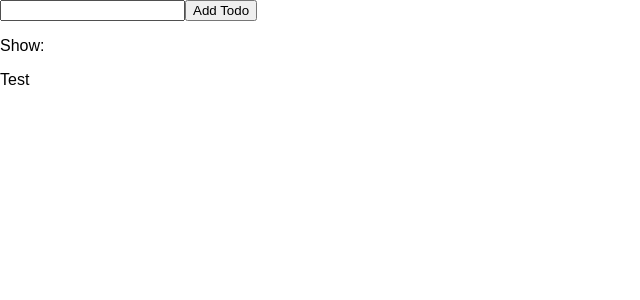
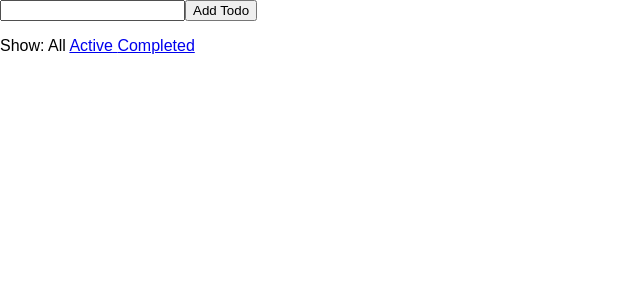
Before and after one commit to zeachco/learn-redux, a React (Create React App) app in the folder practice-redux/: page / in a window 1280 px wide. Shown: the top 300 px of the page, without its empty margins (0-640 px from the left). Built offline with nearby package versions, Linux system fonts and the light colour scheme.

Commit message:
Moved the Redux code to TodoApp.js

```diff
--- a/practice-redux/src/TodoApp.js
+++ b/practice-redux/src/TodoApp.js
@@ -1,58 +1,155 @@
 import React, { Component } from 'react';
+import { createStore } from 'redux';
+import { todoApp } from './todos';
 
 let nextTodoId = 0;
-class TodoApp extends Component {
-    render() {
+const store = createStore(todoApp);
+const TodoApp = () => {
+    return (
+        <div>
+            <AddTodo />
+
+            <VisibleTodoList />
+
+            <Footer />
+
+        </div>
+    )
+}
+
+const AddTodo = () => {
+    let input;
     return (
         <div>
             <input ref={node => {
-                    this.input = node;
-                    }}/>
+                input = node;
+            }} />
             <button onClick={() => {
-                    this.props.store.dispatch({
+                store.dispatch({
                     id: ++nextTodoId,
-                        text: this.input.value,
+                    text: input.value,
                     type: 'ADD_TODO'
                 });
-                    this.input.value = '';
+                input.value = '';
             }}>
                 Add Todo
                 </button>
-                <ul>
-                    {this.props.todos.map(todo =>
-                        <li key={todo.id} onClick={ () => {
-                                this.props.store.dispatch({
+        </div>
+    )
+}
+
+
+class VisibleTodoList extends Component {
+    componentDidMount() {
+        this.unsubscribe = store.subscribe(() =>
+            this.forceUpdate() //React method that updates the state of the component.
+        );
+    }
+
+    componentWillUnmount() {
+        this.unsubscribe();
+    }
+
+    render() {
+        const props = this.props;
+        const state = store.getState();
+        return (
+            <TodoList todos={getVisibleTodos(state.todos, state.visibilityFilter)} onTodoClick={id =>
+                store.dispatch({
                     type: 'TOGGLE_TODO',
-                                    id: todo.id
+                    id
+                })} />
+        )
+    }
+}
+
+const Footer = () => {
+    return (
+        <p>
+            Show:
+            {' '}
+            <FilterLink filter='SHOW_ALL' >All</FilterLink>
+            {' '}
+            <FilterLink filter='SHOW_ACTIVE' > Active</FilterLink>
+            {' '}
+            <FilterLink filter='SHOW_COMPLETED'>Completed</FilterLink>
+        </p>
+    )
+}
+
+class FilterLink extends Component {
+    componentDidMount() {
+        this.unsubscribe = store.subscribe(() =>
+            this.forceUpdate() //React method that updates the state of the component.
+        );
+    }
+
+    componentWillUnmount() {
+        this.unsubscribe();
+    }
+    render() {
+        const props = this.props;
+        const state = store.getState();
+        return (
+            <Link active={props.filter === state.visibilityFilter}
+                onClick={() =>
+                    store.dispatch({
+                        type: 'SET_VISIBILITY_FILTER',
+                        filter: props.filter
                     })
-                            }} style={{textDecoration: todo.completed ? 'line-through' : 'none', cursor:'pointer'}}>
-                            {todo.text}
-                        </li>
-                    )}
-                </ul>
-                <p>
-                    Show: {''}
-                    <FilterLink filter='SHOW_ALL' >Show All</FilterLink>
-                    {/*<FilterLink filter='SHOW_ALL' >Show All</FilterLink>
-                    <FilterLink filter='SHOW_ACTIVE' > Active</FilterLink>
-                    <FilterLink filter='SHOW_COMPLETED'>Completed</FilterLink>*/}
-                </p>
-            </div>
+                }
+            >
+                {props.children}
+            </Link>
         )
     }
 }
 
 
-const FilterLink = (filter, children) => {
-    return(
-        <p>Test</p>
-        // <a href="#" onClick={ (e) => {
-        //     e.preventDefault();
-        //     {/*store.dispatch({
-        //         type: 'SET_VISIBILITY_FILTER',
-        //         filter
-        //     })*/}
-        //     }}> {children} </a>
+const Todo = ({
+    onClick,
+    completed,
+    text
+}) => (
+        <li onClick={onClick} style={{ textDecoration: completed ? 'line-through' : 'none', cursor: 'pointer' }}>
+            {text}
+        </li>
+    );
+
+
+const TodoList = ({
+    todos,
+    onTodoClick
+}) => (
+        <ul>
+            {todos.map(todo => <Todo key={todo.id} {...todo} onClick={() => onTodoClick(todo.id)} />)}
+        </ul>
+    );
+
+
+
+const Link = ({ active, children, onClick }) => {
+    if (active) {
+        return <span>{children}</span>
+    }
+    return (
+        <a href="javascript:void(0)" onClick={(e) => {
+            e.preventDefault();
+            onClick();
+        }}> {children} </a>
     );
 }
+
+
+
+const getVisibleTodos = (todos, filter) => {
+    switch (filter) {
+        case 'SHOW_ALL':
+            return todos;
+        case 'SHOW_COMPLETED':
+            return todos.filter(t => t.completed);
+        case 'SHOW_ACTIVE':
+            return todos.filter(t => !t.completed);
+    }
+}
 export default TodoApp;
--- a/practice-redux/src/index.js
+++ b/practice-redux/src/index.js
@@ -4,18 +4,11 @@ import './index.css';
 //import App from './App';
 import TodoApp from './TodoApp';
 import registerServiceWorker from './registerServiceWorker';
-import { createStore } from 'redux';
-import { todoApp } from './todos';
+
 
 
 // ReactDOM.render(<App />, document.getElementById('root'));
 registerServiceWorker();
 
-const store = createStore(todoApp);
 
-const render = () => {
-    ReactDOM.render(<TodoApp todos={store.getState().todos} store={ store }/>, document.getElementById('root'));
-}
-
-store.subscribe(render);
-render();
+ReactDOM.render(<TodoApp />, document.getElementById('root'));
```
Lines whose indentation alone changed are shown as unchanged.
